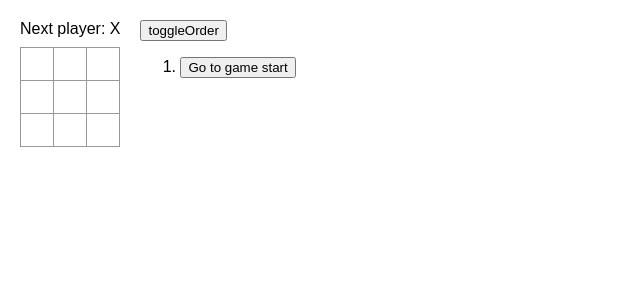
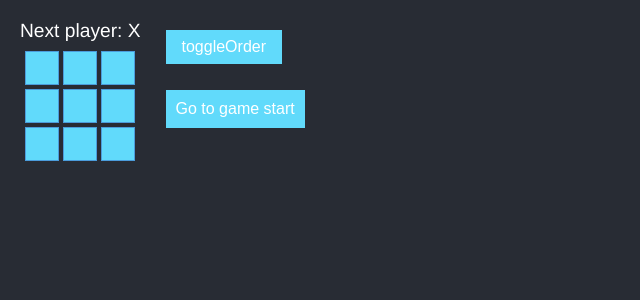
Before and after one commit to mizukiyoshino1/tic-tac-toe-game, a React (Create React App) app: page / in a window 1280 px wide. Shown: the top 300 px of the page, without its empty margins (0-640 px from the left). Built offline with nearby package versions, Linux system fonts and the light colour scheme.

Commit message:
styleの変更

```diff
--- a/src/App.css
+++ b/src/App.css
@@ -3,62 +3,24 @@
 }
 
 body {
-    font-family: sans-serif;
+    font-family: 'Helvetica Neue', sans-serif;
     margin: 20px;
     padding: 0;
+    background-color: #282c34;
+    color: white;
 }
 
-h1 {
+h1, h2, h3, h4, h5, h6 {
     margin-top: 0;
-    font-size: 22px;
-}
-
-h2 {
-    margin-top: 0;
-    font-size: 20px;
-}
-
-h3 {
-    margin-top: 0;
-    font-size: 18px;
-}
-
-h4 {
-    margin-top: 0;
-    font-size: 16px;
-}
-
-h5 {
-    margin-top: 0;
-    font-size: 14px;
-}
-
-h6 {
-    margin-top: 0;
-    font-size: 12px;
-}
-
-code {
-    font-size: 1.2em;
 }
 
 ul {
     padding-inline-start: 20px;
 }
 
-* {
-    box-sizing: border-box;
-}
-
-body {
-    font-family: sans-serif;
-    margin: 20px;
-    padding: 0;
-}
-
 .square {
-    background: #fff;
-    border: 1px solid #999;
+    background: #61dafb;
+    border: 1px solid #4b9cdb;
     float: left;
     font-size: 24px;
     font-weight: bold;
@@ -69,6 +31,12 @@ body {
     padding: 0;
     text-align: center;
     width: 34px;
+    cursor: pointer;
+    transition: background 0.3s ease;
+}
+
+.square:hover {
+    background: #4b9cdb;
 }
 
 .board-row:after {
@@ -79,7 +47,9 @@ body {
 
 .status {
     margin-bottom: 10px;
+    font-size: 1.2em;
 }
+
 .game {
     display: flex;
     flex-direction: row;
@@ -88,3 +58,58 @@ body {
 .game-info {
     margin-left: 20px;
 }
+
+button {
+    font-size: 1em;
+    padding: 10px;
+    margin: 5px;
+    background-color: #61dafb;
+    color: white;
+    border: none;
+    cursor: pointer;
+    transition: background 0.3s ease;
+}
+
+button:hover {
+    background-color: #4b9cdb;
+}
+
+ol {
+    list-style-type: none;
+    padding: 0;
+}
+
+li p {
+    margin: 0;
+}
+
+.move-button {
+    margin-bottom: 8px;
+}
+
+.moves-list {
+    list-style-type: none;
+    padding: 0;
+}
+
+.toggle-button {
+    margin-top: 10px;
+    background-color: #61dafb;
+    color: white;
+    border: none;
+    padding: 8px 16px;
+    cursor: pointer;
+    font-size: 16px;
+}
+
+.toggle-button:hover {
+    background-color: #4fa3d1;
+}
+
+.ascending {
+    /* スタイルがあれば追加 */
+}
+
+.descending {
+    /* スタイルがあれば追加 */
+}
--- a/src/App.js
+++ b/src/App.js
@@ -6,7 +6,7 @@ import "./App.css";
  *
  */
 function Square({ value, onSquareClick, isWinnerSquare }) {
-  const squareStyle = isWinnerSquare ? { background: 'yellow'} : {};
+  const squareStyle = isWinnerSquare ? { background: '#6699FF'} : {};
 
   return (
     <button
@@ -156,7 +156,7 @@ function Moves({ history, currentMove, jumpTo }){
 
   return (
     <>
-      <button onClick={toggleOrder}>toggleOrder</button>
+      <button onClick={toggleOrder} className="toggle-button">toggleOrder</button>
       <ol>{ isAscending ? moveButtons : moveButtons.reverse()}</ol>
     </>
   );
```
